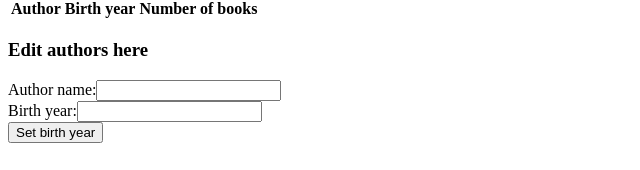
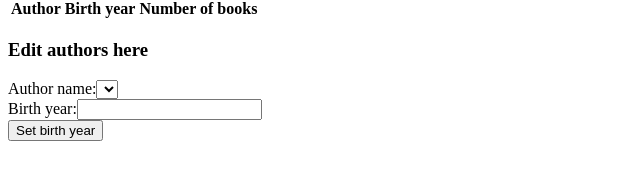
Before and after one commit to banaanihillo/exercise8, a React (Create React App) app in the folder library-frontend/: page / in a window 1280 px wide. Shown: the part 171-341 px from the top of the page, without its empty margins (0-640 px from the left). Built offline with nearby package versions, Linux system fonts and the light colour scheme.

Commit message:
Commited exercise8-12 (Book catalog)
Refactored modification of author birthyear into using form select

```diff
--- a/library-frontend/src/components/Authors.js
+++ b/library-frontend/src/components/Authors.js
@@ -74,14 +74,18 @@ const Authors = (props) => {
             <h3> Edit authors here </h3>
             <form onSubmit = {handleSubmit}>
                 Author name:
-                <input
-                    type = {name}
-                    onChange = {({target}) => setName(target.value)}
-                />
+                <select value = {name} onChange = {({target}) => setName(target.value)}>
+                    {authors.map(author =>
+                        <option key = {author.id} value = {author.name}>
+                            {author.name}
+                        </option>
+                    )}
+                </select>
                 <br />
                 Birth year:
                 <input
-                    type = {birthYear}
+                    type = "number"
+                    value = {birthYear}
                     onChange = {({target}) => setBirthYear(Number(target.value))}
                 />
                 <br />
```
